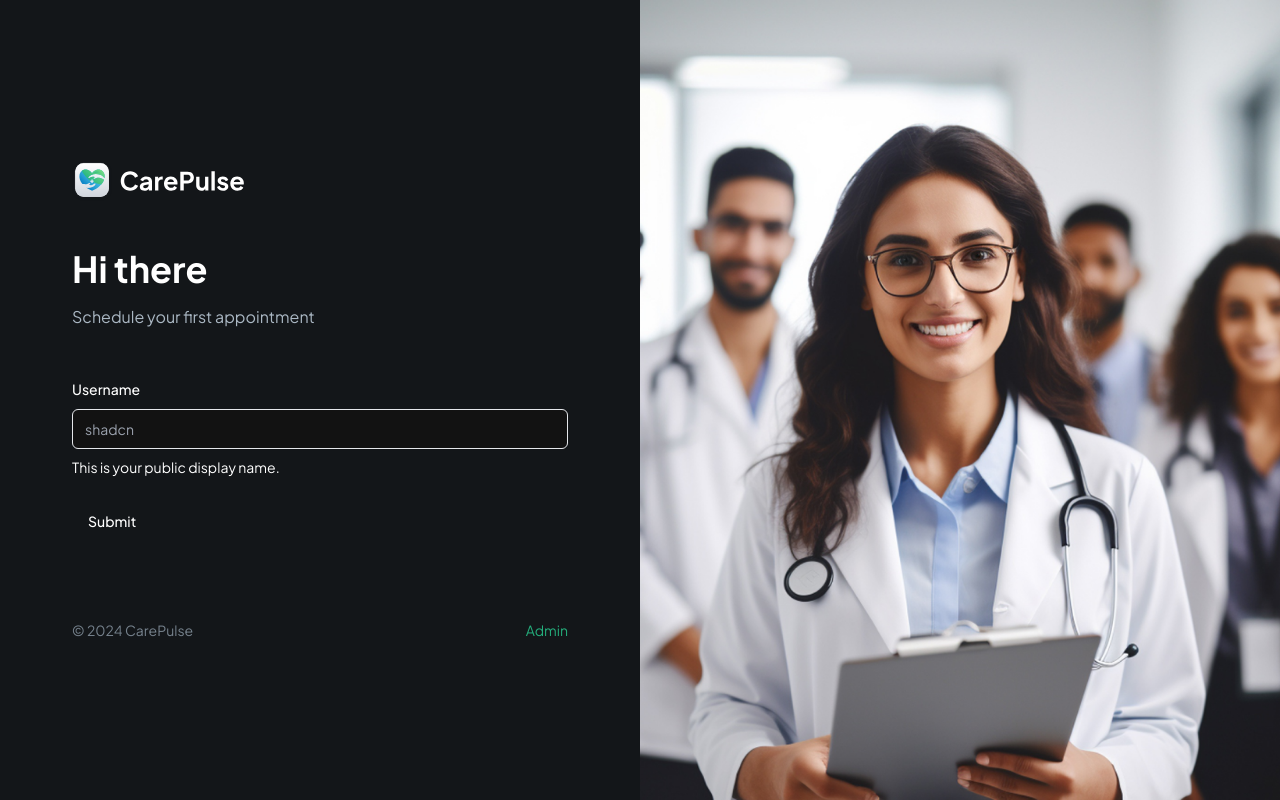
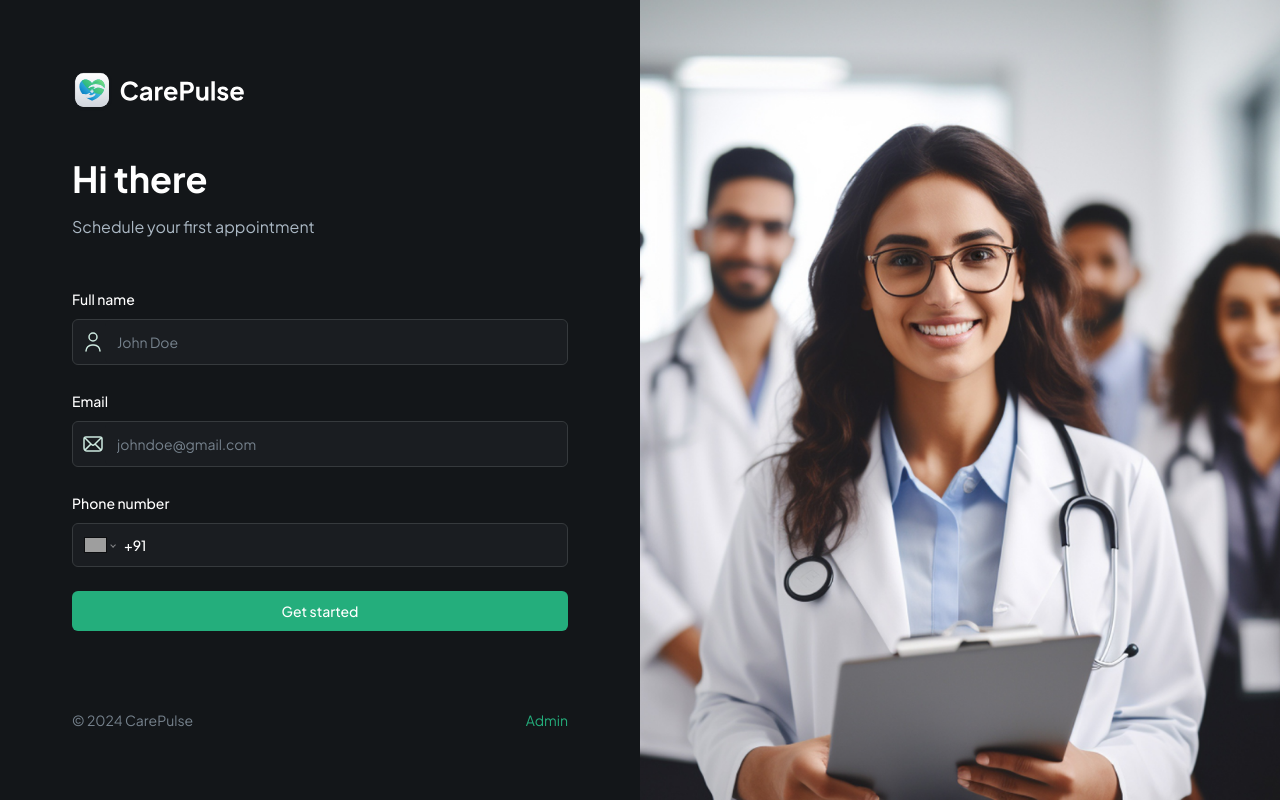
Before and after one commit to alpranjal28/get-well, a Next.js app: page / in a window 1280 px wide. Built offline with nearby package versions, Linux system fonts and the light colour scheme; grey boxes are pictures that could not be loaded.

Commit message:
login page validations added

```diff
--- a/components/forms/PatientForm.tsx
+++ b/components/forms/PatientForm.tsx
@@ -3,31 +3,39 @@
 import { zodResolver } from "@hookform/resolvers/zod";
 import { useForm } from "react-hook-form";
 import { z } from "zod";
-import { Button } from "@/components/ui/button";
 import { Form } from "@/components/ui/form";
 import CustomFormField from "../ui/CustomFormField";
-
-const formSchema = z.object({
-  username: z.string().min(2, {
-    message: "Username must be at least 2 characters.",
-  }),
-});
+import SubmitButton from "../ui/SubmitButton";
+import { useState } from "react";
+import { Button } from "../ui/button";
+import UserFormValidationSchema from "@/lib/validation";
+export enum FormFieldType {
+  INPUT = "input",
+  TEXTAREA = "textarea",
+  PHONE_INPUT = "phoneInput",
+  CHECKBOX = "checkbox",
+  DATE_PICKER = "datePicker",
+  SELECT = "select",
+  RADIO = "radio",
+  SKELETON = "skeleton",
+}
 
 const PatientForm = () => {
-  // 1. Define your form.
-  const form = useForm<z.infer<typeof formSchema>>({
-    resolver: zodResolver(formSchema),
+  const [isLoading, setIsLoading] = useState(false);
+
+  const form = useForm<z.infer<typeof UserFormValidationSchema>>({
+    resolver: zodResolver(UserFormValidationSchema),
     defaultValues: {
-      username: "",
+      name: "",
+      email: "",
+      phone: "",
     },
   });
 
-  // 2. Define a submit handler.
-  function onSubmit(values: z.infer<typeof formSchema>) {
-    // Do something with the form values.
-    // ✅ This will be type-safe and validated.
+  function onSubmit(values: z.infer<typeof UserFormValidationSchema>) {
     console.log(values);
   }
+
   return (
     <Form {...form}>
       <form onSubmit={form.handleSubmit(onSubmit)} className="space-y-6 flex-1">
@@ -35,11 +43,35 @@ const PatientForm = () => {
           <h1 className="header">Hi there</h1>
           <p className="text-dark-700">Schedule your first appointment</p>
         </section>
-				<CustomFormField
-				control={form.control}
+        <CustomFormField
+          control={form.control}
+          fieldType={FormFieldType.INPUT}
+          name="Name"
+          label="Full name"
+          placeholder="John Doe"
+          iconSrc="/assets/icons/user.svg"
+          iconAlt="user"
+        />
+        <CustomFormField
+          control={form.control}
+          fieldType={FormFieldType.INPUT}
+          name="email"
+          label="Email"
+          placeholder="johndoe@gmail.com"
+          iconSrc="/assets/icons/email.svg"
+          iconAlt="email"
+        />
+        <CustomFormField
+          control={form.control}
+          fieldType={FormFieldType.PHONE_INPUT}
+          name="phone"
+          label="Phone number"
+          placeholder="(+91) 9111-000-555"
+          iconSrc="/assets/icons/user.svg"
+          iconAlt="phone"
+        />
 
-				/>
-        <Button type="submit">Submit</Button>
+        <SubmitButton isLoading={isLoading}>Get started</SubmitButton>
       </form>
     </Form>
   );
--- a/components/ui/CustomFormField.tsx
+++ b/components/ui/CustomFormField.tsx
@@ -9,24 +9,105 @@ import {
 } from "@/components/ui/form";
 import { Input } from "@/components/ui/input";
 import { Control } from "react-hook-form";
+import { FormFieldType } from "../forms/PatientForm";
+import Image from "next/image";
+import "react-phone-number-input/style.css";
+import PhoneInputWithCountrySelect from "react-phone-number-input";
+import { formatPhoneNumberIntl } from 'react-phone-number-input'
 
 interface CustomFormFieldProps {
   control: Control<any>;
+  fieldType: FormFieldType;
+  name: string;
+  label?: string;
+  placeholder?: string;
+  iconSrc?: string;
+  iconAlt?: string;
+  disabled?: boolean;
+  dateFormat?: string;
+  showTimeSelect?: boolean;
+  children?: React.ReactNode;
+  renderSkeleton?: (field: any) => React.ReactNode;
 }
 
-const CustomFormField = ({ control }: CustomFormFieldProps) => {
+const RenderField = ({
+  field,
+  props,
+}: {
+  field: any;
+  props: CustomFormFieldProps;
+}) => {
+  const { fieldType, iconSrc, iconAlt, placeholder } = props;
+  switch (fieldType) {
+    case FormFieldType.INPUT:
+      return (
+        <div className="flex rounded-md border border-dark-500 bg-dark-400">
+          {iconSrc && (
+            <Image
+              src={iconSrc}
+              alt={iconAlt || "icon"}
+              height={24}
+              width={24}
+              className="ml-2"
+            />
+          )}
+          <FormControl>
+            <Input
+              placeholder={placeholder}
+              {...field}
+              className="shad-input border-0"
+            />
+          </FormControl>
+        </div>
+      );
+    case FormFieldType.PHONE_INPUT:
+      return (
+        <div className="">
+          <FormControl>
+            <PhoneInputWithCountrySelect
+              placeholder={placeholder}
+              defaultCountry="IN"
+              international
+              withCountryCallingCode
+              value={formatPhoneNumberIntl(field.value)}
+              onChange={field.onChange}
+              className="input-phone"
+            />
+          </FormControl>
+        </div>
+      );
+    default:
+      break;
+  }
+};
+
+const CustomFormField = (props: CustomFormFieldProps) => {
+  const {
+    control,
+    fieldType,
+    name,
+    label,
+    placeholder,
+    iconSrc,
+    iconAlt,
+    disabled,
+    dateFormat,
+    showTimeSelect,
+    children,
+    renderSkeleton,
+  } = props;
   return (
     <FormField
       control={control}
-      name="username"
+      name={name}
       render={({ field }) => (
-        <FormItem>
-          <FormLabel>Username</FormLabel>
-          <FormControl>
-            <Input placeholder="shadcn" {...field} />
-          </FormControl>
-          <FormDescription>This is your public display name.</FormDescription>
-          <FormMessage />
+        <FormItem className="flex-1">
+          {fieldType !== FormFieldType.CHECKBOX && label && (
+            <FormLabel>{label}</FormLabel>
+          )}
+          <RenderField field={field} props={props} />
+
+          <FormMessage className="shad-error" />
         </FormItem>
       )}
     />
--- /dev/null
+++ b/components/ui/SubmitButton.tsx
@@ -0,0 +1,36 @@
+import Image from "next/image";
+import React from "react";
+import { Button } from "@/components/ui/button";
+
+interface ButtonProps {
+  isLoading: boolean;
+  className?: string;
+  children: React.ReactNode;
+}
+
+const SubmitButton = ({ isLoading, className, children }: ButtonProps) => {
+  return (
+    <Button
+      type={"submit"}
+      disabled={isLoading}
+      className={className ?? "shad-primary-btn w-full"}
+    >
+      {isLoading ? (
+        <div className="flex items-center gap-4">
+          <Image
+            src={"/assets/icons/loader.svg"}
+            alt="loading"
+            width={24}
+            height={24}
+            className="animate-spin"
+          />
+          Loading...
+        </div>
+      ) : (
+        children
+      )}
+    </Button>
+  );
+};
+
+export default SubmitButton;
--- /dev/null
+++ b/lib/validation.ts
@@ -0,0 +1,14 @@
+import { z } from "zod";
+
+const UserFormValidationSchema = z.object({
+  name: z
+    .string()
+    .min(2, "Username must be at least 2 characters.")
+    .max(30, "Username must be at most 30 characters."),
+  email: z.string().email("Invalid email address"),
+  phone: z.string().refine((phone) => {
+    return /^[0-9]{10}$/.test(phone);
+  }, "phone number must be 10 digits."),
+})
+
+export default UserFormValidationSchema;
--- a/package.json
+++ b/package.json
@@ -20,6 +20,7 @@
     "react": "^18",
     "react-dom": "^18",
     "react-hook-form": "^7.52.1",
+    "react-phone-number-input": "^3.4.3",
     "tailwind-merge": "^2.3.0",
     "tailwindcss-animate": "^1.0.7",
     "zod": "^3.23.8"
```
Also changed, not shown: 2 other files (tests, documents, lock files or other folders).
